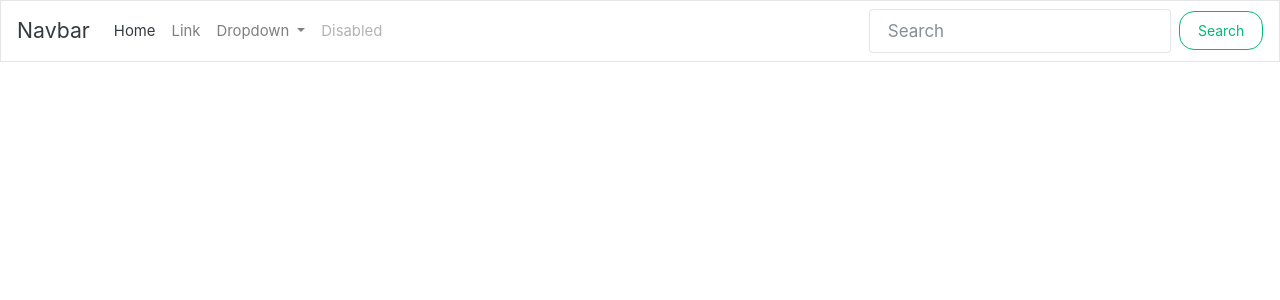
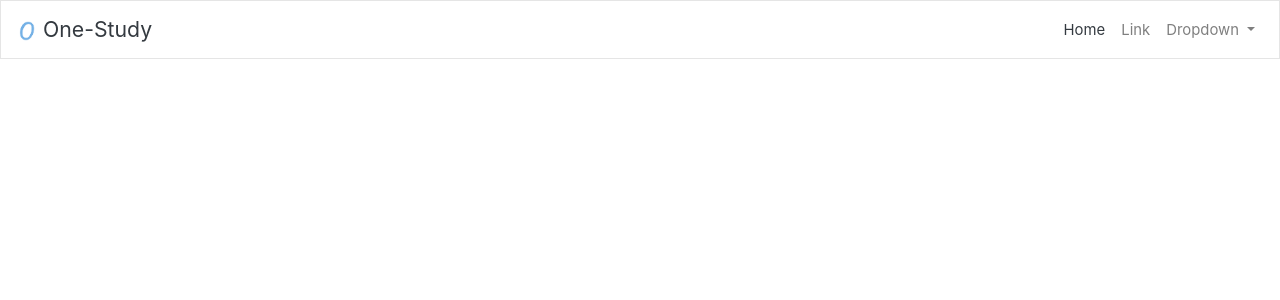
Before and after one commit to Nikolay-Pomytkin/flask_onestudy, a Python web app: template app/templates/base.html in a window 1280 px wide. Shown: the top 300 px of the page. Run offline with Jinja, Linux system fonts and the light colour scheme; the template is opened without the code that fills it, so the values that code supplies are empty; some libraries are stand-ins or nearby versions.

Commit message:
added Readme information and styling changes to base

```diff
--- a/app/templates/base.html
+++ b/app/templates/base.html
@@ -14,15 +14,18 @@
     <!-- Start of Navbar -->
 
     <nav class="navbar navbar-expand-lg navbar-light bg-light">
-      <a class="navbar-brand" href="#">Navbar</a>
+      <a class="navbar-brand" href="#">
+        <img src="{{ url_for('static', filename='img/logo.png') }}" width="20" height="20" alt="">
+        One-Study
+      </a>
       <button class="navbar-toggler" type="button" data-toggle="collapse" data-target="#navbarSupportedContent" aria-controls="navbarSupportedContent" aria-expanded="false" aria-label="Toggle navigation">
         <span class="navbar-toggler-icon"></span>
       </button>
 
       <div class="collapse navbar-collapse" id="navbarSupportedContent">
-        <ul class="navbar-nav mr-auto">
+        <ul class="navbar-nav ml-auto">
           <li class="nav-item active">
-            <a class="nav-link" href="#">Home <span class="sr-only">(current)</span></a>
+            <a class="nav-link" href="#">Home</a>
           </li>
           <li class="nav-item">
             <a class="nav-link" href="#">Link</a>
@@ -38,14 +41,8 @@
               <a class="dropdown-item" href="#">Something else here</a>
             </div>
           </li>
-          <li class="nav-item">
-            <a class="nav-link disabled" href="#">Disabled</a>
-          </li>
         </ul>
-        <form class="form-inline my-2 my-lg-0">
-          <input class="form-control mr-sm-2" type="search" placeholder="Search" aria-label="Search">
-          <button class="btn btn-outline-success my-2 my-sm-0" type="submit">Search</button>
-        </form>
+
       </div>
     </nav>
 
@@ -56,10 +53,10 @@
     {% block content %}{% endblock %}
 
 
+    <!-- JavaScript links for bootstrap -->
     <script src="https://code.jquery.com/jquery-3.2.1.slim.min.js" integrity="sha384-KJ3o2DKtIkvYIK3UENzmM7KCkRr/rE9/Qpg6aAZGJwFDMVNA/GpGFF93hXpG5KkN" crossorigin="anonymous"></script>
-  <script src="https://cdnjs.cloudflare.com/ajax/libs/popper.js/1.12.9/umd/popper.min.js" integrity="sha384-ApNbgh9B+Y1QKtv3Rn7W3mgPxhU9K/ScQsAP7hUibX39j7fakFPskvXusvfa0b4Q" crossorigin="anonymous"></script>
-  <script src="https://maxcdn.bootstrapcdn.com/bootstrap/4.0.0/js/bootstrap.min.js" integrity="sha384-JZR6Spejh4U02d8jOt6vLEHfe/JQGiRRSQQxSfFWpi1MquVdAyjUar5+76PVCmYl" crossorigin="anonymous"></script>
-
+    <script src="https://cdnjs.cloudflare.com/ajax/libs/popper.js/1.12.9/umd/popper.min.js" integrity="sha384-ApNbgh9B+Y1QKtv3Rn7W3mgPxhU9K/ScQsAP7hUibX39j7fakFPskvXusvfa0b4Q" crossorigin="anonymous"></script>
+    <script src="https://maxcdn.bootstrapcdn.com/bootstrap/4.0.0/js/bootstrap.min.js" integrity="sha384-JZR6Spejh4U02d8jOt6vLEHfe/JQGiRRSQQxSfFWpi1MquVdAyjUar5+76PVCmYl" crossorigin="anonymous"></script>
 
     </body>
 </html>
```
Also changed, not shown: README.md, app/static/img/logo.png (added).
